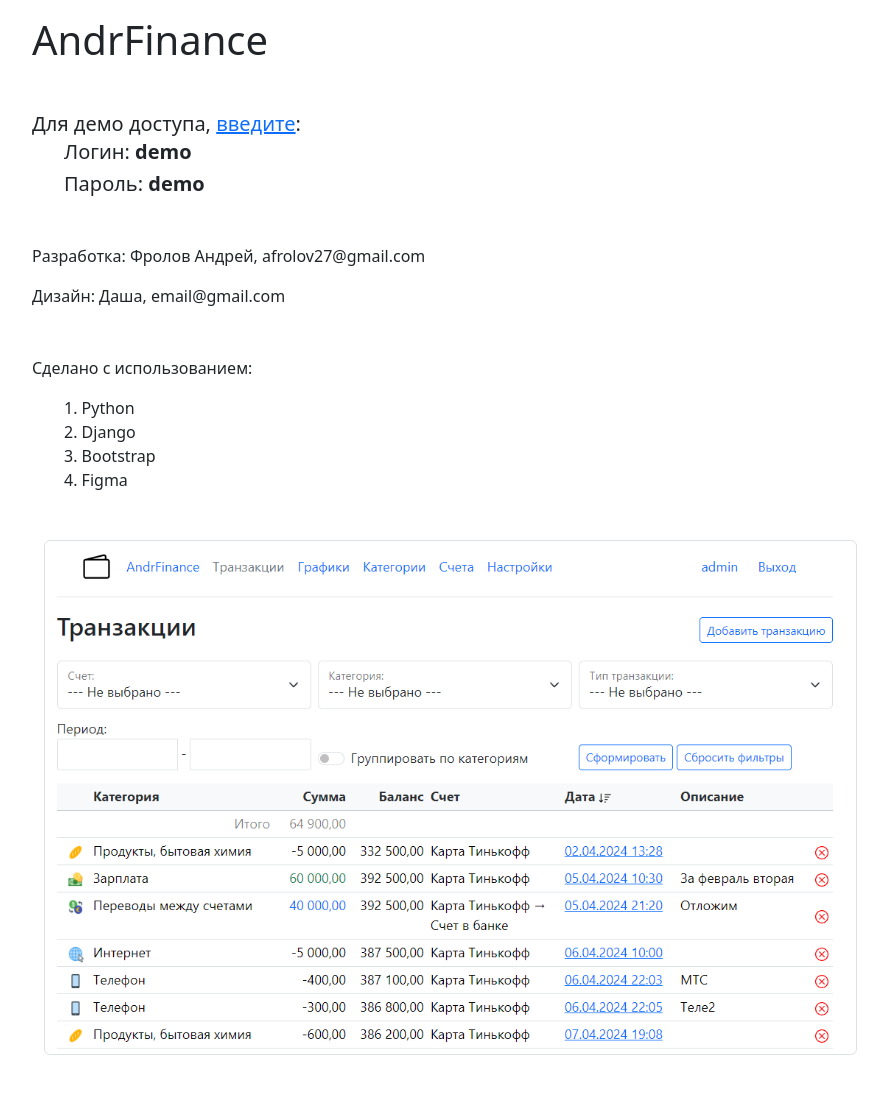
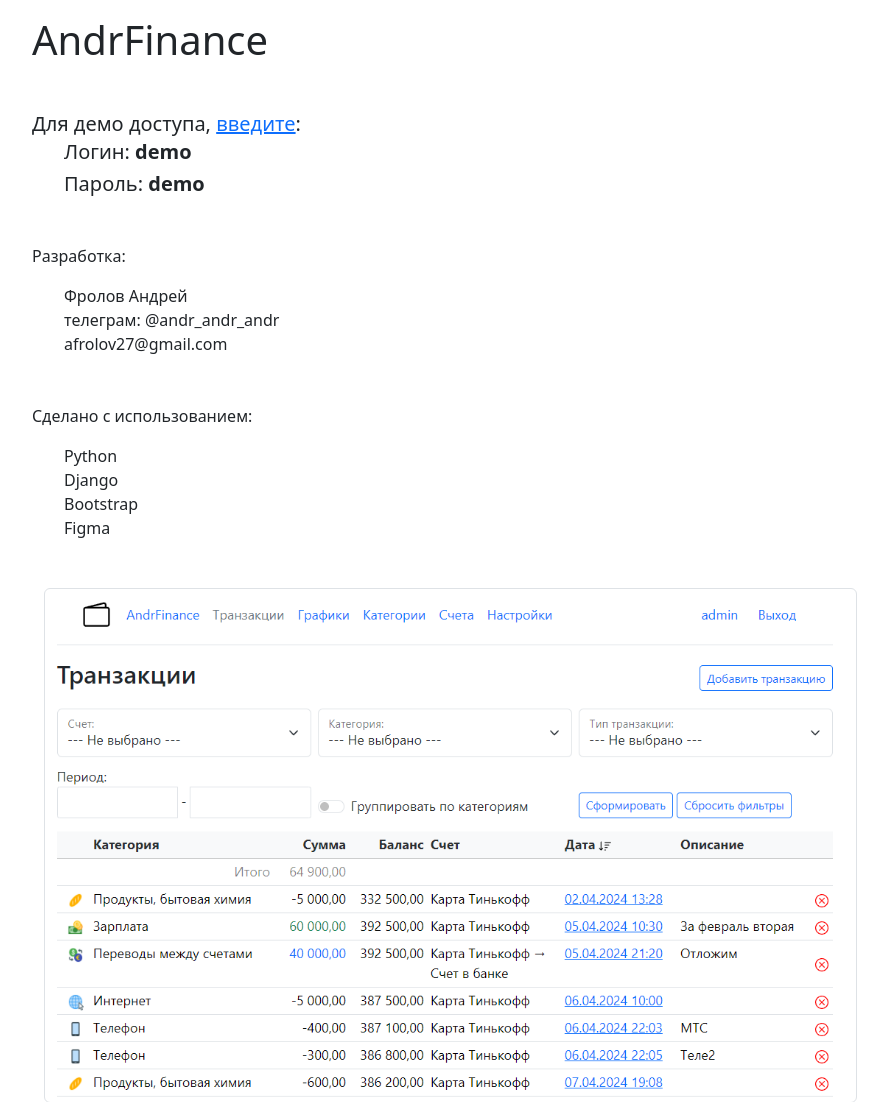
Before and after one commit to frolov-andrey/AndrFinace, a Django app: page / in a window 1280 px wide. Shown: the part 73-1175 px from the top of the page, without its empty margins (50-938 px from the left). Run offline with Django 4.2, Linux system fonts and the light colour scheme; some libraries are stand-ins or nearby versions.

Commit message:
Контакты

```diff
--- a/my_finance/andr_finance/templates/andr_finance/index.html
+++ b/my_finance/andr_finance/templates/andr_finance/index.html
@@ -11,10 +11,14 @@
 		<li><h5>Пароль: <span class="fw-bold">demo</span></h5></li>
 	</ul>
 
-	<p class="">Разработка: Фролов Андрей, afrolov27@gmail.com</p>
-	<p class="mb-5">Дизайн: Даша, email@gmail.com</p>
+	<p class="">Разработка:</p>
+	<ul class="list mb-5">
+		<li class="list-group-item">Фролов Андрей</li>
+		<li class="list-group-item">телеграм: @andr_andr_andr</li>
+		<li class="list-group-item">afrolov27@gmail.com</li>
+	</ul>
 	<p class="">Сделано с использованием:</p>
-	<ul class="list-group-numbered mb-5">
+	<ul class="list mb-5">
 		<li class="list-group-item">Python</li>
 		<li class="list-group-item">Django</li>
 		<li class="list-group-item">Bootstrap</li>
```
